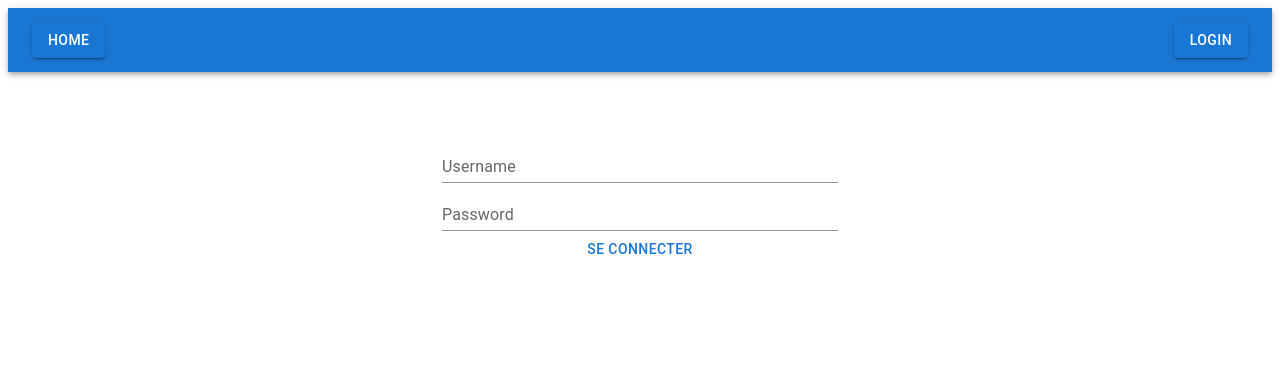
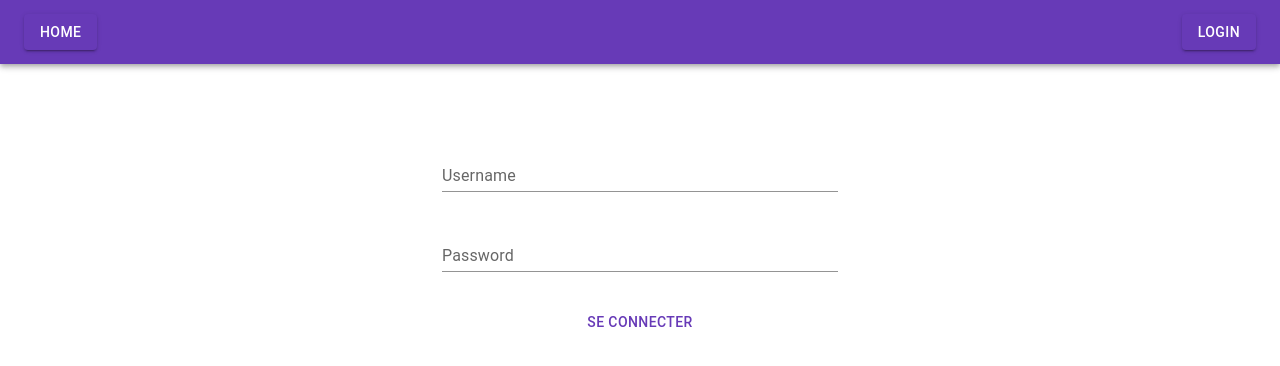
Before and after one commit to OtchiTan/Mainboard, a React (Create React App) app: page /login in a window 1280 px wide. Shown: the top 366 px of the page. Built offline with nearby package versions, Linux system fonts and the light colour scheme.

Commit message:
Réécriture du formulaire de connexion

```diff
--- a/public/index.html
+++ b/public/index.html
@@ -25,6 +25,12 @@
       Learn how to configure a non-root public URL by running `npm run build`.
     -->
     <title>React App</title>
+    <style>
+      body{
+        margin: 0;
+        height: 100vh;
+      }
+    </style>
   </head>
   <body>
     <noscript>You need to enable JavaScript to run this app.</noscript>
--- a/src/App.js
+++ b/src/App.js
@@ -27,13 +27,14 @@ const theme = createTheme({
 function App() {
   return (
     <div className="App">
-      <ThemeProvider theme= {theme}/>
+      <ThemeProvider theme= {theme}>
         <Router>
             <Switch>
                 <Route path="/login" exact component={Login}/>
                 <Route component={Home}/>
             </Switch>
         </Router>
+      </ThemeProvider>
     </div>
   );
 }
--- a/src/pages/Home.js
+++ b/src/pages/Home.js
@@ -11,8 +11,8 @@ const Home = () => {
             <Container maxWidth="md" sx={{p:"5%", display:"grid", gap:1, gridTemplate:"repeat(2,1fr) / repeat(3,1fr)"}}>
                 <Button variant="outlined" href="http://pma.otchi.games">PhpMyAdmin</Button>
                 <Button variant="outlined" href="http://portfolio.otchi.games">Portfolio</Button>
-                <Button variant="outlined">...</Button>
-                <Button variant="outlined">...</Button>
+                <Button variant="outlined" href="">Github</Button>
+                <Button variant="outlined" href="">Gitlab</Button>
                 <Button variant="outlined">...</Button>
                 <Button variant="outlined">...</Button>
             </Container>
--- a/src/pages/Login.js
+++ b/src/pages/Login.js
@@ -2,14 +2,21 @@ import { Button, Container, TextField } from '@mui/material';
 import React from 'react';
 import Navigation from '../components/Navigation';
 
+const login = (e) => {
+    console.log(e)
+}
+
 const Test = () => {
+
     return (
         <div className="page">
             <Navigation/>
-            <Container sx={{display:"flex",flexDirection:"column", p:"5%"}} maxWidth="xs">
-                <TextField variant="standard" label="Username"/>
-                <TextField variant="standard" type="password" label="Password"/>
-                <Button>Se connecter</Button>
+            <Container sx={{ p:"5%"}} maxWidth="xs">
+                <form style={{display:"flex", flexDirection:"column"}} onSubmit={login}>
+                    <TextField sx={{marginY:"1rem"}} variant="standard" label="Username"/>
+                    <TextField sx={{marginY:"1rem"}} variant="standard" type="password" label="Password"/>
+                    <Button type="submit" sx={{marginY:"1rem"}}>Se connecter</Button>
+                </form>
             </Container>
         </div>
     );
```
Also changed, not shown: 1 other file (tests, documents, lock files or other folders). Lines whose indentation alone changed are shown as unchanged.
